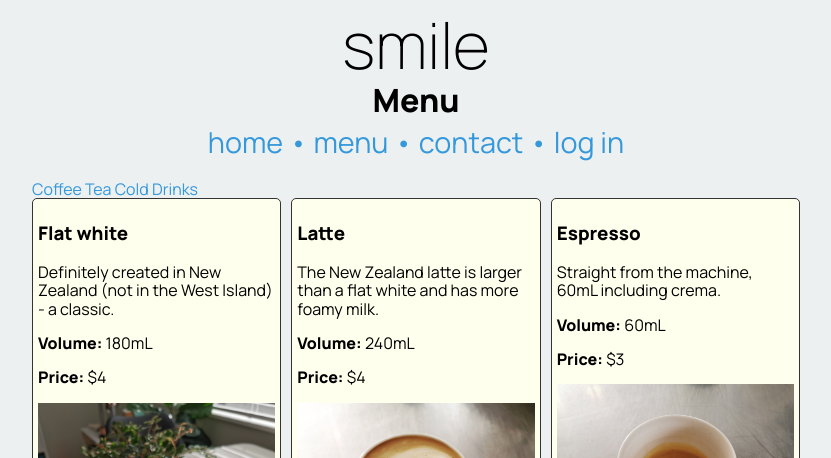
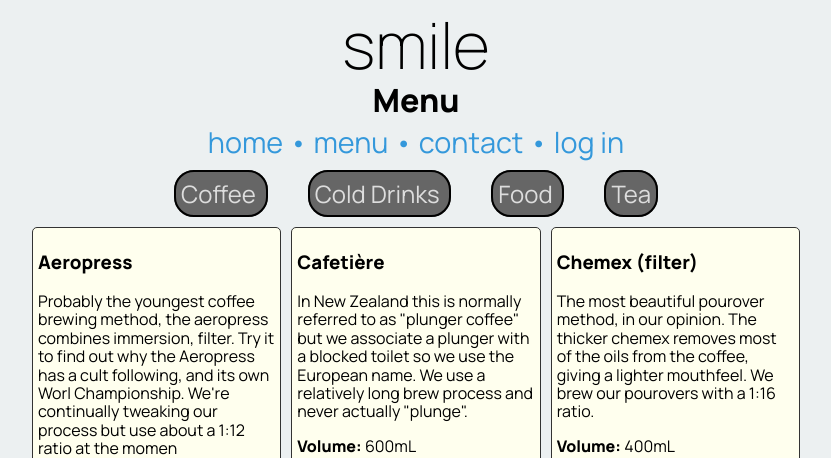
Before and after one commit to Macsmoya/smilecafe, a Flask app: page /menu/1 in a window 1280 px wide. Shown: the top 458 px of the page, without its empty margins (224-1055 px from the left). Run offline with Flask 2, Linux system fonts and the light colour scheme; data comes from the database, SQL or seed files in the repository; some libraries are stand-ins or nearby versions.

Commit message:
Complete with product and category adding and responsive

```diff
--- a/app.py
+++ b/app.py
@@ -78,14 +78,14 @@
 
     # connect to the database
     con = create_connection(DB_NAME)
-    query = "SELECT id, cat_name FROM categories"
+    query = "SELECT id, cat_name FROM categories ORDER BY cat_name ASC"
     cur = con.cursor()  # You need this line next
     cur.execute(query)  # this line actually executes the query
     category_list = cur.fetchall()  # puts the results into a list usable in python
 
     # SELECT the things you want from your table(s)
     query = "SELECT name, description, volume, image, price, id " \
-            "FROM products WHERE catID=?"
+            "FROM products WHERE catID=? ORDER BY name ASC"
 
     cur = con.cursor()  # You need this line next
     cur.execute(query, (catID, ))  # this line actually executes the query
--- a/static/smile.css
+++ b/static/smile.css
@@ -76,3 +66,39 @@
     border-radius: 5px;
     height: 2rem;
 }
+
+#cat_menu {
+    text-align: center;
+    font-size: 1.5em;
+    margin: 20px;
+}
+
+#cat_menu a {
+    background-color: #666;
+    color: #ddd;
+    padding: 5px;
+    margin: 10px 20px;
+    border: 2px solid #000;
+    border-radius: 20px;
+}
+
+cat_menu a:hover {
+    color: #000;
+    background-color: #ccc;
+}
+
+@media only screen and (min-width: 768px) {
+    .container {
+        width: 60vw;
+        margin: auto;
+    }
+}
+
+@media only screen and (min-width: 1000px) {
+    #menu {
+        display: grid;
+        grid-template-columns: 1fr 1fr 1fr;
+        grid-column-gap: 10px;
+        grid-row-gap: 10px;
+    }
+}
--- a/templates/home.html
+++ b/templates/home.html
@@ -10,7 +10,7 @@
     {% if logged_in %}
     <form class="myForm" method="post">
         <div class="form-group">
-            <div class="form-label"><label for="catName">Product Name:</label></div>
+            <div class="form-label"><label for="catName">Category Name:</label></div>
             <div class="form-element"><input type="text" name="catName" id="catName" required></div>
         </div>
         <div class="form-group">
```
Also changed, not shown: other parts of static/smile.css (+1 -11 lines), smile.db.
